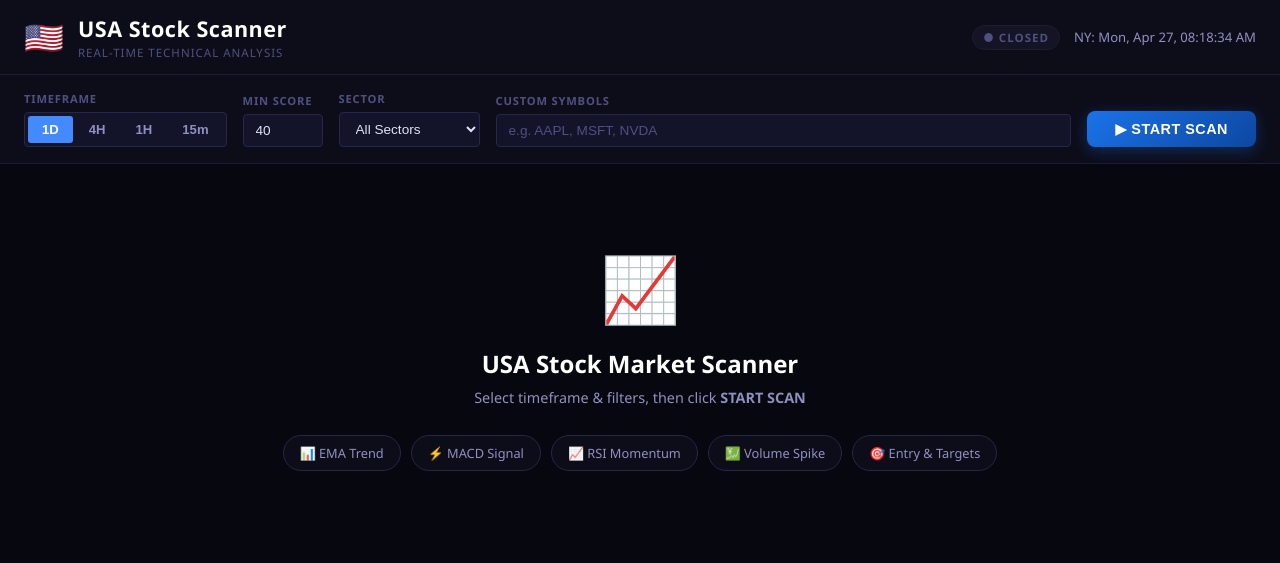
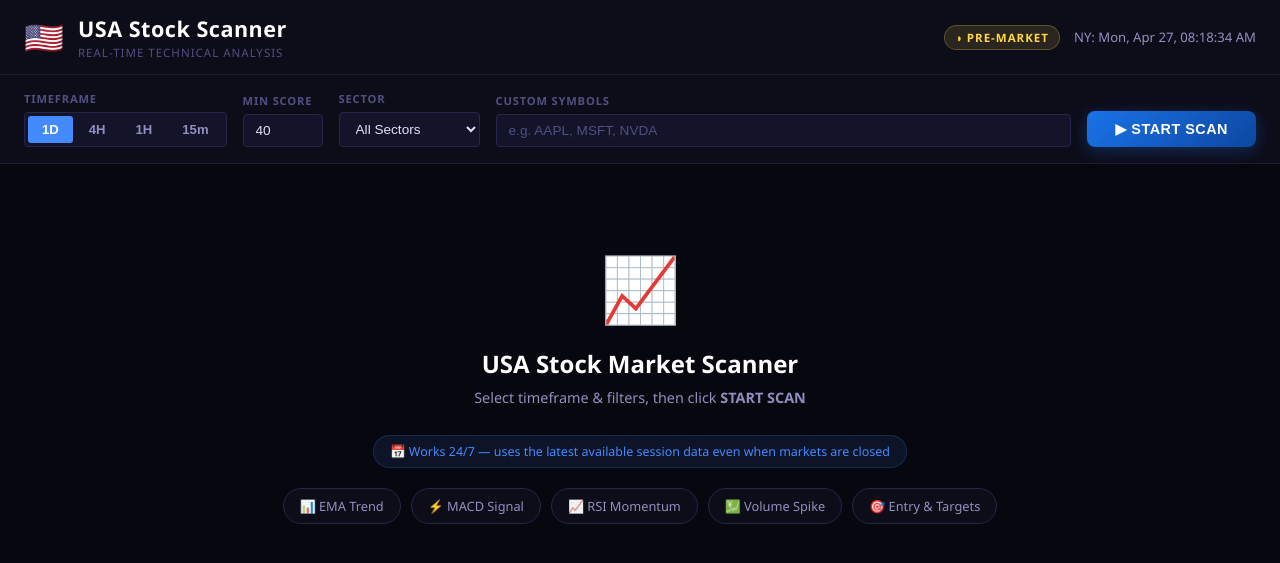
Before and after one commit to Mk518-debug/USA-stock-scanner, a Flask app: page / in a window 1280 px wide. Shown: the top 563 px of the page. Run offline with Flask 3, Linux system fonts and the light colour scheme.

Commit message:
Always-on scanner: data timestamps, 15-min cache, retry logic, pre/after-hours status

```diff
--- a/app.py
+++ b/app.py
@@ -1,4 +1,5 @@
 import os
+import time
 from flask import Flask, render_template, request, jsonify
 from flask_cors import CORS
 from datetime import datetime, timezone, timedelta
@@ -8,9 +9,29 @@ from stock_lists import get_symbols_by_sector, get_stock_info, SECTORS
 app = Flask(__name__)
 CORS(app)
 
+# ── Simple in-memory cache (15-minute TTL) ────────────────────────────────────
+_cache     = {}
+_CACHE_TTL = 900  # seconds
+
+
+def _cache_key(symbols, timeframe, min_score):
+    return f"{','.join(sorted(symbols))}|{timeframe}|{min_score}"
+
+
+def _cache_get(key):
+    entry = _cache.get(key)
+    if entry and (time.time() - entry['ts'] < _CACHE_TTL):
+        return entry['data']
+    return None
+
+
+def _cache_set(key, data):
+    _cache[key] = {'data': data, 'ts': time.time()}
+
+
+# ─────────────────────────────────────────────────────────────────────────────
 
 def ny_time():
-    # UTC-4 (EDT) — close enough without pytz
     return (datetime.now(timezone.utc) - timedelta(hours=4)).strftime('%b %d, %Y %I:%M:%S %p ET')
 
 
@@ -21,16 +42,24 @@ def index():
 
 @app.route('/api/scan', methods=['POST'])
 def scan():
-    data       = request.get_json(force=True)
-    timeframe  = data.get('timeframe', '1d')
-    min_score  = int(data.get('min_score', 40))
-    sector     = data.get('sector', 'all')
-    custom     = data.get('symbols', [])
+    data      = request.get_json(force=True)
+    timeframe = data.get('timeframe', '1d')
+    min_score = int(data.get('min_score', 40))
+    sector    = data.get('sector', 'all')
+    custom    = data.get('symbols', [])
+    force     = data.get('force', False)   # bypass cache when True
 
     if custom:
         symbols = [s.strip().upper() for s in custom if s.strip()]
     else:
         symbols = get_symbols_by_sector(sector)
+
+    key    = _cache_key(symbols, timeframe, min_score)
+    cached = None if force else _cache_get(key)
+
+    if cached:
+        cached['from_cache'] = True
+        return jsonify(cached)
 
     results = run_scan(symbols, timeframe=timeframe, min_score=min_score)
 
@@ -39,20 +68,25 @@ def scan():
         r['name']   = info['name']
         r['sector'] = info['sector']
 
-    bullish  = [r for r in results if r['direction'] == 'Bullish']
-    bearish  = [r for r in results if r['direction'] == 'Bearish']
-    strong   = [r for r in results if r['score'] >= 70]
+    # Most recent data timestamp across all results
+    candles   = [r['last_candle'] for r in results if r.get('last_candle')]
+    data_as_of = max(candles) if candles else 'N/A'
 
-    return jsonify({
+    payload = {
         'results':       results,
         'total_scanned': len(symbols),
         'total_found':   len(results),
-        'bullish_count': len(bullish),
-        'bearish_count': len(bearish),
-        'strong_count':  len(strong),
+        'bullish_count': len([r for r in results if r['direction'] == 'Bullish']),
+        'bearish_count': len([r for r in results if r['direction'] == 'Bearish']),
+        'strong_count':  len([r for r in results if r['score'] >= 70]),
         'timestamp':     ny_time(),
+        'data_as_of':    data_as_of,
         'timeframe':     timeframe,
-    })
+        'from_cache':    False,
+    }
+
+    _cache_set(key, payload)
+    return jsonify(payload)
 
 
 @app.route('/api/sectors')
--- a/static/app.js
+++ b/static/app.js
@@ -5,9 +5,10 @@ let activeTab  = 'all';
 let sortKey    = 'score';
 let sortAsc    = false;
 
-// ── Clock ──────────────────────────────────────────────────────────────────
+// ── Clock & market status ─────────────────────────────────────────────────
 function updateClock() {
-  const fmt = (opts) => new Intl.DateTimeFormat('en-US', { timeZone: 'America/New_York', ...opts }).format(new Date());
+  const fmt = (opts) =>
+    new Intl.DateTimeFormat('en-US', { timeZone: 'America/New_York', ...opts }).format(new Date());
 
   const time = fmt({ hour: '2-digit', minute: '2-digit', second: '2-digit', hour12: true });
   const date = fmt({ weekday: 'short', month: 'short', day: 'numeric' });
@@ -17,14 +18,28 @@ function updateClock() {
   const m   = parseInt(fmt({ minute: 'numeric' }));
   const day = fmt({ weekday: 'short' });
   const open = !['Sat', 'Sun'].includes(day) && ((h === 9 && m >= 30) || (h > 9 && h < 16));
+  const premarket  = !['Sat', 'Sun'].includes(day) && h >= 4  && (h < 9 || (h === 9 && m < 30));
+  const afterhours = !['Sat', 'Sun'].includes(day) && h >= 16 && h < 20;
+
   const el = document.getElementById('marketStatus');
-  el.textContent = open ? '● LIVE' : '● CLOSED';
-  el.className   = 'market-badge ' + (open ? 'open' : 'closed');
+  if (open) {
+    el.textContent = '● MARKET OPEN';
+    el.className   = 'market-badge open';
+  } else if (premarket) {
+    el.textContent = '◑ PRE-MARKET';
+    el.className   = 'market-badge pre';
+  } else if (afterhours) {
+    el.textContent = '◑ AFTER HOURS';
+    el.className   = 'market-badge pre';
+  } else {
+    el.textContent = '● CLOSED · Last session data';
+    el.className   = 'market-badge closed';
+  }
 }
 updateClock();
 setInterval(updateClock, 1000);
 
-// ── Timeframe buttons ──────────────────────────────────────────────────────
+// ── Timeframe buttons ─────────────────────────────────────────────────────
 document.querySelectorAll('.tf-btn').forEach(btn => {
   btn.addEventListener('click', () => {
     document.querySelectorAll('.tf-btn').forEach(b => b.classList.remove('active'));
@@ -32,7 +47,7 @@ document.querySelectorAll('.tf-btn').forEach(btn => {
   });
 });
 
-// ── Tabs ───────────────────────────────────────────────────────────────────
+// ── Tabs ──────────────────────────────────────────────────────────────────
 document.querySelectorAll('.tab').forEach(tab => {
   tab.addEventListener('click', () => {
     document.querySelectorAll('.tab').forEach(t => t.classList.remove('active'));
@@ -42,8 +57,8 @@ document.querySelectorAll('.tab').forEach(tab => {
   });
 });
 
-// ── Scan ───────────────────────────────────────────────────────────────────
-async function startScan() {
+// ── Scan ──────────────────────────────────────────────────────────────────
+async function startScan(force = false) {
   const timeframe = document.querySelector('.tf-btn.active').dataset.tf;
   const minScore  = parseInt(document.getElementById('minScore').value) || 40;
   const sector    = document.getElementById('sectorSel').value;
@@ -54,9 +69,9 @@ async function startScan() {
 
   try {
     const res = await fetch('/api/scan', {
-      method: 'POST',
+      method:  'POST',
       headers: { 'Content-Type': 'application/json' },
-      body: JSON.stringify({ timeframe, min_score: minScore, sector, symbols }),
+      body:    JSON.stringify({ timeframe, min_score: minScore, sector, symbols, force }),
     });
     if (!res.ok) throw new Error(`Server error ${res.status}`);
     const data = await res.json();
@@ -78,17 +93,21 @@ async function startScan() {
   }
 }
 
-// ── Stats ──────────────────────────────────────────────────────────────────
+// ── Stats ─────────────────────────────────────────────────────────────────
 function updateStats(d) {
-  document.getElementById('sAnalyzed').textContent = d.total_scanned;
-  document.getElementById('sFound').textContent    = d.total_found;
-  document.getElementById('sBull').textContent     = d.bullish_count;
-  document.getElementById('sBear').textContent     = d.bearish_count;
-  document.getElementById('sStrong').textContent   = d.strong_count;
-  document.getElementById('sTime').textContent     = d.timestamp;
+  document.getElementById('sAnalyzed').textContent  = d.total_scanned;
+  document.getElementById('sFound').textContent     = d.total_found;
+  document.getElementById('sBull').textContent      = d.bullish_count;
+  document.getElementById('sBear').textContent      = d.bearish_count;
+  document.getElementById('sStrong').textContent    = d.strong_count;
+  document.getElementById('sTime').textContent      = d.timestamp;
+  document.getElementById('sDataAsOf').textContent  = d.data_as_of || '—';
+
+  const cacheTag = document.getElementById('cacheTag');
+  cacheTag.style.display = d.from_cache ? 'inline-flex' : 'none';
 }
 
-// ── Filter & Render ────────────────────────────────────────────────────────
+// ── Filter & Render ───────────────────────────────────────────────────────
 function filtered() {
   switch (activeTab) {
     case 'bullish': return allResults.filter(r => r.direction === 'Bullish');
@@ -112,6 +131,10 @@ function render() {
   }
 
   wrap.innerHTML = `
+    <div class="table-toolbar">
+      <span class="result-count">${rows.length} result${rows.length !== 1 ? 's' : ''}</span>
+      <button class="refresh-btn" onclick="startScan(true)" title="Force refresh — bypass cache">↺ Refresh</button>
+    </div>
     <table class="results-table">
       <thead><tr>
         <th>#</th>
@@ -123,6 +146,7 @@ function render() {
         <th>EMA Trend</th>
         <th class="sortable" onclick="setSort('vol_ratio')">Volume ${sortIcon('vol_ratio')}</th>
         <th class="sortable" onclick="setSort('price')">Price ${sortIcon('price')}</th>
+        <th>Data As Of</th>
         <th>Sector</th>
       </tr></thead>
       <tbody id="tBody">${rows.map(buildRow).join('')}</tbody>
@@ -140,11 +164,11 @@ function setSort(key) {
   render();
 }
 
-// ── Row ────────────────────────────────────────────────────────────────────
+// ── Row ───────────────────────────────────────────────────────────────────
 function buildRow(r, i) {
-  const dc = r.direction === 'Bullish' ? 'bullish' : r.direction === 'Bearish' ? 'bearish' : 'neutral';
+  const dc    = r.direction === 'Bullish' ? 'bullish' : r.direction === 'Bearish' ? 'bearish' : 'neutral';
   const arrow = r.direction === 'Bullish' ? '▲' : r.direction === 'Bearish' ? '▼' : '●';
-  const sc = r.score >= 80 ? 'score-fire' : r.score >= 65 ? 'score-high' : r.score >= 45 ? 'score-med' : 'score-low';
+  const sc    = r.score >= 80 ? 'score-fire' : r.score >= 65 ? 'score-high' : r.score >= 45 ? 'score-med' : 'score-low';
 
   const macdBull = r.macd > r.macd_signal;
   const ema3 = r.ema200
@@ -166,14 +190,15 @@ function buildRow(r, i) {
       <td>${ema3}</td>
       <td class="${r.vol_ratio >= 1.5 ? 'green' : 'muted'}">${r.vol_ratio}x</td>
       <td>$${r.price.toLocaleString()}</td>
+      <td><span class="candle-date">${r.last_candle || '—'}</span></td>
       <td><span class="sec-tag">${r.sector || ''}</span></td>
     </tr>
     <tr class="card-row" id="card-${r.symbol}" style="display:none">
-      <td colspan="10">${buildCard(r)}</td>
+      <td colspan="11">${buildCard(r)}</td>
     </tr>`;
 }
 
-// ── Card ───────────────────────────────────────────────────────────────────
+// ── Card ──────────────────────────────────────────────────────────────────
 function buildCard(r) {
   const dc = r.direction === 'Bullish' ? 'bullish' : 'bearish';
   const pct = (v) => {
@@ -197,7 +222,9 @@ function buildCard(r) {
         <div>
           <span class="card-sym">${r.symbol}</span>
           <span class="card-name">${r.name}</span>
-          <br><span class="sec-tag" style="margin-top:6px;display:inline-block">${r.sector}</span>
+          <br>
+          <span class="sec-tag" style="margin-top:6px;display:inline-block">${r.sector}</span>
+          ${r.last_candle ? `<span class="candle-chip">📅 Data as of ${r.last_candle}</span>` : ''}
         </div>
         <div class="card-score-box">
           <div class="big-score ${dc}">${r.score}</div>
@@ -245,7 +272,7 @@ function buildCard(r) {
         </div>
         <div class="ind-row">
           <div class="ind-name">RSI (${r.rsi})</div>
-          <div class="bar-track"><div class="bar-fill" style="width:${r.rsi}%;background:${r.rsi>70?'#ff1744':r.rsi<30?'#ff6d00':'#448aff'}"></div></div>
+          <div class="bar-track"><div class="bar-fill" style="width:${r.rsi}%;background:${r.rsi > 70 ? '#ff1744' : r.rsi < 30 ? '#ff6d00' : '#448aff'}"></div></div>
           <div class="ind-val">${r.rsi_score}</div>
         </div>
         <div class="ind-row">
@@ -264,12 +291,12 @@ function buildCard(r) {
     </div>`;
 }
 
-// ── Toggle expanded card ───────────────────────────────────────────────────
+// ── Toggle expanded card ──────────────────────────────────────────────────
 function toggleCard(row, symbol) {
   const cardRow = document.getElementById(`card-${symbol}`);
   const open    = cardRow.style.display !== 'none';
 
-  document.querySelectorAll('.card-row').forEach(r => r.style.display = 'none');
+  document.querySelectorAll('.card-row').forEach(r  => r.style.display = 'none');
   document.querySelectorAll('.result-row').forEach(r => r.classList.remove('active'));
 
   if (!open) {
@@ -279,7 +306,7 @@ function toggleCard(row, symbol) {
   }
 }
 
-// ── Loading ────────────────────────────────────────────────────────────────
+// ── Loading ───────────────────────────────────────────────────────────────
 function setLoading(on) {
   document.getElementById('loadingOverlay').style.display = on ? 'flex' : 'none';
   const btn = document.getElementById('scanBtn');
@@ -287,7 +314,7 @@ function setLoading(on) {
   document.getElementById('scanBtnText').textContent = on ? '⏳ SCANNING…' : '▶ START SCAN';
 }
 
-// ── Enter key on inputs ────────────────────────────────────────────────────
+// ── Enter key on inputs ───────────────────────────────────────────────────
 ['minScore', 'symInput'].forEach(id => {
   document.getElementById(id).addEventListener('keydown', e => {
     if (e.key === 'Enter') startScan();
--- a/static/style.css
+++ b/static/style.css
@@ -388,6 +388,68 @@ body {
 ::-webkit-scrollbar-thumb { background: var(--border2); border-radius: 3px; }
 ::-webkit-scrollbar-thumb:hover { background: #3a3a60; }
 
+/* ── Pre/After-hours badge ── */
+.market-badge.pre { color: var(--yellow); background: rgba(255,215,64,.12); border: 1px solid rgba(255,215,64,.25); }
+
+/* ── Welcome note ── */
+.welcome-note {
+  font-size: 0.78rem;
+  color: var(--blue);
+  background: rgba(68,138,255,.1);
+  border: 1px solid rgba(68,138,255,.2);
+  padding: 7px 16px;
+  border-radius: 20px;
+  display: inline-block;
+  margin-bottom: 20px;
+}
+
+/* ── Data-as-of column ── */
+.candle-date { font-size: 0.72rem; color: var(--text2); white-space: nowrap; }
+
+/* ── Candle chip in card ── */
+.candle-chip {
+  font-size: 0.72rem;
+  color: var(--blue);
+  background: rgba(68,138,255,.1);
+  border: 1px solid rgba(68,138,255,.2);
+  padding: 3px 10px;
+  border-radius: 10px;
+  margin-left: 8px;
+  vertical-align: middle;
+}
+
+/* ── Cache tag ── */
+.cache-tag {
+  font-size: 0.7rem;
+  font-weight: 700;
+  color: var(--yellow);
+  background: rgba(255,215,64,.1);
+  border: 1px solid rgba(255,215,64,.25);
+  padding: 3px 10px;
+  border-radius: 10px;
+  letter-spacing: 0.5px;
+}
+
+/* ── Table toolbar ── */
+.table-toolbar {
+  display: flex;
+  align-items: center;
+  justify-content: space-between;
+  padding: 0 0 10px;
+}
+.result-count { font-size: 0.8rem; color: var(--text2); }
+.refresh-btn {
+  background: transparent;
+  border: 1px solid var(--border2);
+  color: var(--text2);
+  padding: 5px 14px;
+  border-radius: var(--radius-sm);
+  cursor: pointer;
+  font-size: 0.78rem;
+  transition: all .15s;
+}
+.refresh-btn:hover { color: var(--text); border-color: var(--blue); background: rgba(68,138,255,.08); }
+
 /* ── Responsive ── */
 @media (max-width: 768px) {
   .ctrl-row    { gap: 10px; }
--- a/templates/index.html
+++ b/templates/index.html
@@ -97,8 +97,17 @@
   </div>
   <div class="stat-sep"></div>
   <div class="stat-item">
-    <span class="stat-label">Updated</span>
+    <span class="stat-label">Data As Of</span>
+    <span class="stat-val sm" id="sDataAsOf">—</span>
+  </div>
+  <div class="stat-sep"></div>
+  <div class="stat-item">
+    <span class="stat-label">Scanned At</span>
     <span class="stat-val sm" id="sTime">—</span>
+  </div>
+  <div class="stat-sep"></div>
+  <div class="stat-item">
+    <span id="cacheTag" class="cache-tag" style="display:none">⚡ Cached</span>
   </div>
 </div>
 
@@ -116,6 +125,7 @@
     <div class="welcome-icon">📈</div>
     <div class="welcome-title">USA Stock Market Scanner</div>
     <div class="welcome-desc">Select timeframe &amp; filters, then click <strong>START SCAN</strong></div>
+    <div class="welcome-note">📅 Works 24/7 — uses the latest available session data even when markets are closed</div>
     <div class="feature-row">
       <span class="feat">📊 EMA Trend</span>
       <span class="feat">⚡ MACD Signal</span>
@@ -131,8 +141,8 @@
   <div class="overlay-box">
     <div class="spinner"></div>
     <div class="overlay-title">Scanning US Markets…</div>
-    <div class="overlay-sub">Fetching &amp; analyzing real-time stock data</div>
-    <div class="overlay-note">⏱ May take 30–90 seconds</div>
+    <div class="overlay-sub">Fetching latest available data — works market open or closed</div>
+    <div class="overlay-note">⏱ May take 30–90 seconds on first scan · cached for 15 min</div>
   </div>
 </div>
 
```
Also changed, not shown: scanner.py (+33 -8 lines).
